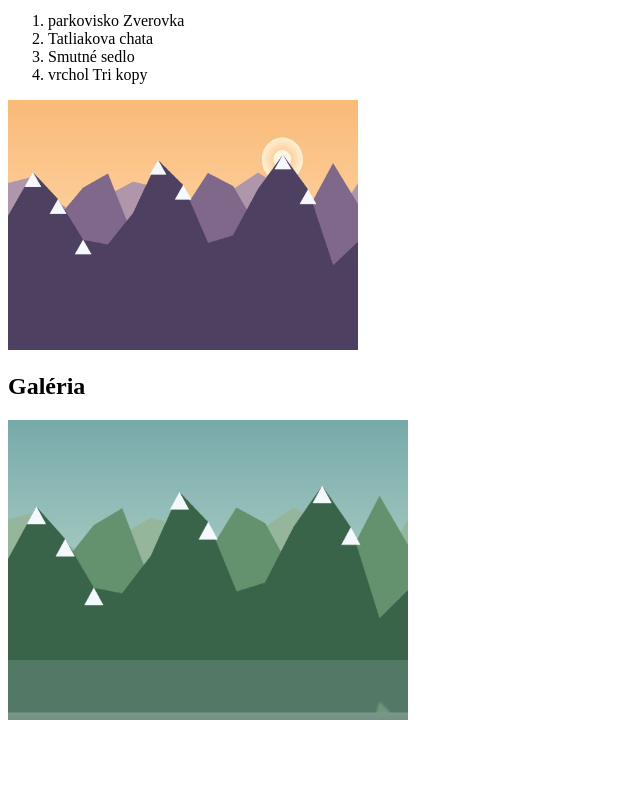
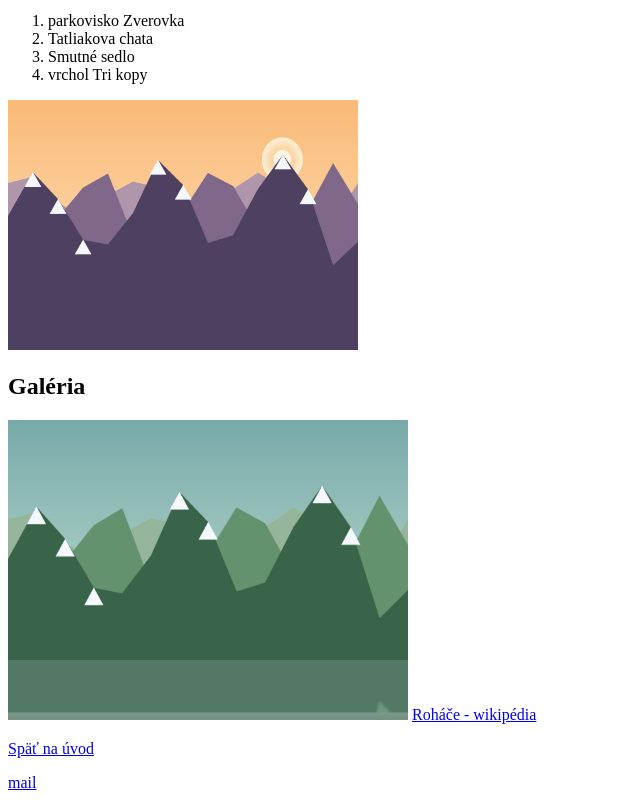
Before and after one commit to Jan460/SS_PRX_IIC, a plain HTML site: page 04_tema/mini-projekt.html in a window 1280 px wide. Shown: the part 630-1430 px from the top of the page, without its empty margins (0-640 px from the left). Before the commit the page ends 1362 px from the top, so only its background shows below. Drawn offline with Linux system fonts and the light colour scheme.

Commit message:
Add files via upload

```diff
--- a/04_tema/mini-projekt.html
+++ b/04_tema/mini-projekt.html
@@ -31,7 +31,9 @@
     <h2>Galéria</h2>
     <img src="obrazky/rohace-dolina (1).jpg"
          width="400" height="300"
-         alt="Roháčska dolina na jar, pohľad od plesa."
-
+         alt="Roháčska dolina na jar, pohľad od plesa.">
+    <a href="https://sk.wikipedia.org/wiki/Roh%C3%A1%C4%8De">Roháče - wikipédia</a>
+    <p><a href="../index.html">Späť na úvod</a></p>
+    <a href="mailto:jan.gdul@strednaskolats.sk">mail</a>
 </body>
 </html>
```
